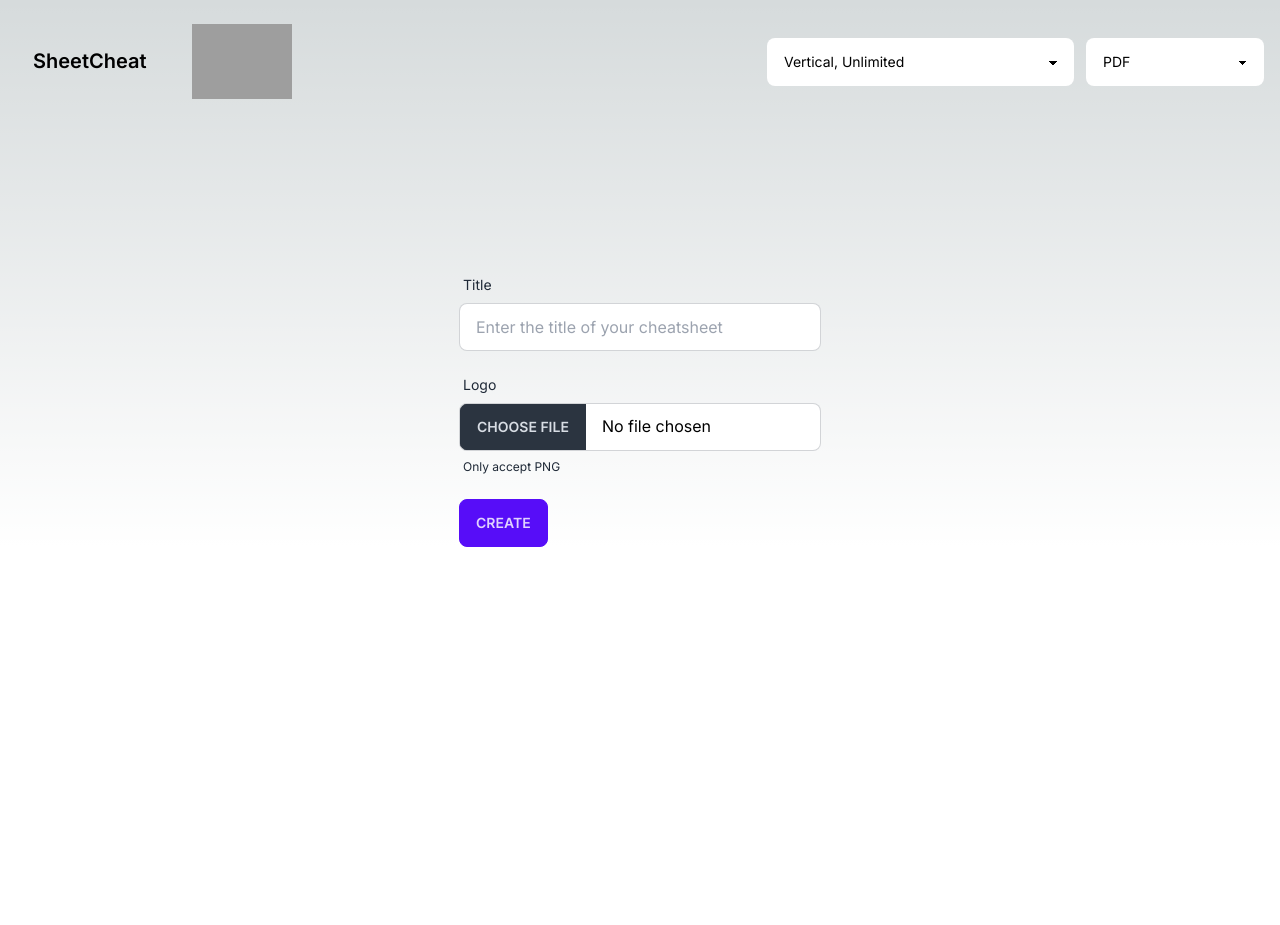
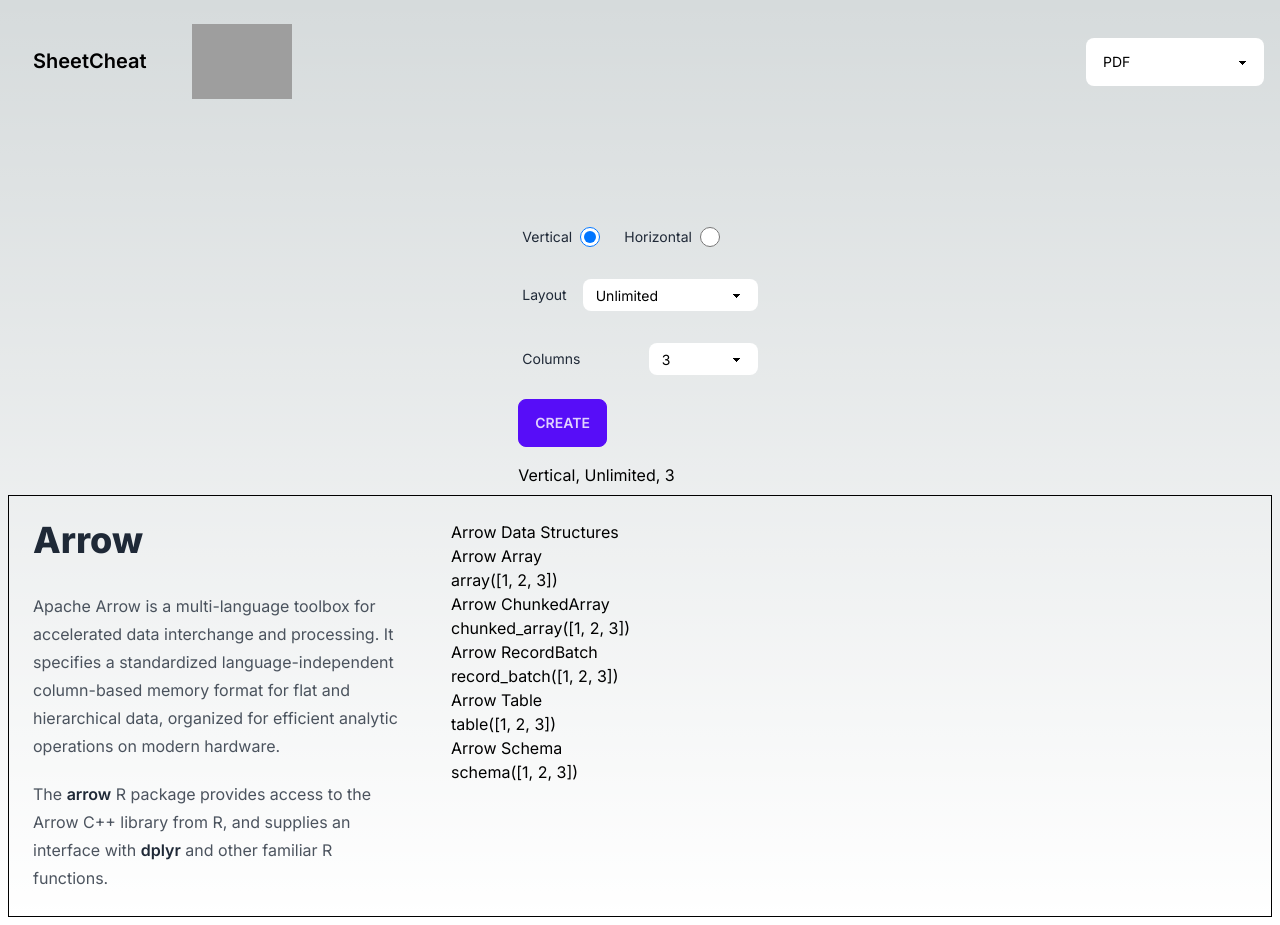
Before and after one commit to neverchanje/sheetcheat, a Next.js app: page / in a window 1280 px wide. Before the commit the page ends 800 px from the top, so only its background shows below. Built offline with nearby package versions, Linux system fonts and the light colour scheme; grey boxes are pictures that could not be loaded.

Commit message:
refactor cheatsheet creation

```diff
--- a/package.json
+++ b/package.json
@@ -11,9 +11,11 @@
   "dependencies": {
     "next": "14.0.2",
     "react": "^18",
-    "react-dom": "^18"
+    "react-dom": "^18",
+    "react-markdown": "^9.0.0"
   },
   "devDependencies": {
+    "@tailwindcss/typography": "^0.5.10",
     "@types/node": "^20",
     "@types/react": "^18",
     "@types/react-dom": "^18",
--- a/src/app/components/cheatsheet_form.tsx
+++ b/src/app/components/cheatsheet_form.tsx
@@ -2,54 +2,72 @@
 
 import React, { ChangeEvent, useState, FormEvent } from 'react';
 
-const CheatsheetForm = () => {
-    const [title, setTitle] = useState('');
-    const [logoImage, setLogoImage] = useState('');
+interface CheatsheetFormProps {
+    onSubmit: (title: string, logoImage: string) => void
+}
 
-    const handleTitleChange = (e: ChangeEvent<HTMLInputElement>) => {
-        setTitle(e.target.value);
-    };
+const orientationOptions = ['Vertical', 'Horizontal'];
 
-    const handleLogoImageChange = (e: ChangeEvent<HTMLInputElement>) => {
-        setLogoImage(e.target.value);
-    };
+const pageSizes = [
+    "Unlimited", // the default option
+    "Letter (US), 8.5 x 11",
+    "Legal (US), 8.5 x 14",
+    "A4, 8.3 x 11.7",
+    "A5, 5.8 x 8.3"
+];
+const pageSizeOptions = pageSizes.map((size, index) => <option key={index}>{size}</option>);
+
+const CheatsheetForm = (props: CheatsheetFormProps) => {
+    const [orientation, setOrientation] = useState('Vertical');
+    const [pageSize, setPageSize] = useState(pageSizes[0]);
+    const [columnNumber, setColumnNumber] = useState(3);
 
     const handleSubmit = (e: FormEvent) => {
         e.preventDefault();
-        // Perform actions when the "Create" button is clicked.
-        // You can access the 'title' and 'logoImage' values here.
-        console.log('Title:', title);
-        console.log('Logo Image:', logoImage);
+    };
+
+    const handleOrientationChange = (e: ChangeEvent<HTMLInputElement>) => {
+        setOrientation(e.target.value);
     };
 
     return (
         <form onSubmit={handleSubmit} className="space-y-4">
-            <div className="form-control">
-                <label className="label">
-                    <span className="label-text">Title</span>
-                </label>
-                <input
-                    type="text"
-                    className="input input-bordered"
-                    value={title}
-                    onChange={handleTitleChange}
-                    placeholder='Enter the title of your cheatsheet'
-                />
+
+            {/** Select Horizontal or Vertical */}
+            <div className='form-control'>
+                <div className="join join-horizontal space-x-4">
+                    {orientationOptions.map((opt, idx) => <label key={idx} className="label space-x-2 join-item">
+                        <span className="label-text">{opt}</span>
+                        <input
+                            type="radio"
+                            value={opt}
+                            checked={orientation === opt}
+                            onChange={handleOrientationChange}
+                            className="radio-sm text-blue-500"
+                        />
+                    </label>)}
+                </div>
             </div>
 
-            <div className="form-control">
-                <label className="label">
-                    <span className="label-text">Logo</span>
+            {/** Editor Page Size Dropdown */}
+            <div className='form-control'>
+                <label className="label space-x-4">
+                    <span className="label-text">Layout</span>
+                    <select className="select select-sm" defaultValue={pageSize} onChange={(e) => setPageSize(e.target.value)}>
+                        {pageSizeOptions}
+                    </select>
                 </label>
-                <input
-                    type="file"
-                    className="file-input file-input-bordered"
-                    value={logoImage}
-                    onChange={handleLogoImageChange}
-                />
+            </div>
 
-                <label className="label">
-                    <span className="label-text-alt">Only accept PNG</span>
+            {/** Column Number.
+             * TODO: If vertical, only 1~3 should be allowed. Horizontal allows 1-5.*/}
+            <div className='form-control'>
+                <label className="label space-x-4">
+                    <span className="label-text">Columns</span>
+                    <select className="select select-sm" defaultValue={columnNumber} onChange={(e) => setColumnNumber(parseInt(e.target.value))}>
+                        {[1, 2, 3, 4, 5].map((num, idx) => <option key={idx}>{num}</option>)}
+                        <option>Unlimited</option>
+                    </select>
                 </label>
             </div>
 
@@ -60,6 +78,10 @@ const CheatsheetForm = () => {
             >
                 Create
             </button>
+
+            <p>
+                {orientation}, {pageSize}, {columnNumber}
+            </p>
         </form>
     );
 };
--- a/src/app/components/navbar.tsx
+++ b/src/app/components/navbar.tsx
@@ -2,15 +2,6 @@ import { ProjectMetadata } from "../config";
 import Image from 'next/image'
 
 export default function NavBar() {
-    const pageSizes = [
-        "Vertical, Unlimited", // the default option
-        "Horizontal, Letter (US), 215.9 x 279.4 mm",
-        "Horizontal, Legal (US), 215.9 x 355.6 mm",
-        "Horizontal, A4, 210 x 297 mm",
-        "Horizontal, A5, 148 x 210 mm"
-    ];
-    const pageSizeOptions = pageSizes.map((size, index) => <option key={index}>{size}</option>);
-
     const exportTypes = [
         "PDF", // the default option
         "HTML",
@@ -51,14 +42,6 @@ export default function NavBar() {
 
             <div className="navbar-end">
                 <ul className="menu menu-horizontal gap-3">
-
-                    {/** Editor Page Size Dropdown */}
-                    <li>
-                        <select className="select" defaultValue={pageSizes[0]}>
-                            {pageSizeOptions}
-                        </select>
-                    </li>
-
                     {/** Export Dropdown */}
                     <li>
                         <select className="select" defaultValue={exportTypes[0]}>
--- a/src/app/page.tsx
+++ b/src/app/page.tsx
@@ -1,12 +1,114 @@
+'use client'
+
+import { useState } from 'react';
 import CheatsheetForm from './components/cheatsheet_form';
 import NavBar from './components/navbar';
+import Markdown from 'react-markdown'
+
+// TODO: Provide a toolbox for customizing the theme.
+const theme = {
+  blockStyles: '',
+  blockTitleStyles: '',
+  blockContentStyles: '',
+
+  // The cheatsheet header.
+  cheatsheetTitleStyles: '',
+  cheatsheetDescriptionStyles: '',
+  cheatsheetHeaderStyles: '',
+}
+
+interface ElementContent {
+  icon?: string,
+  name: string,
+  description: string,
+  longDescription?: string,
+  officialDocLink?: string,
+}
+
+interface BlockContent {
+  title: string,
+  elements: ElementContent[]
+  customStyles?: string,
+}
+
+interface CheatsheetContent {
+  title: string,
+  // Cheatsheet description in markdown.
+  description: string,
+  blocks: BlockContent[]
+}
 
 export default function Home() {
+  const [showCreateForm, setShowCreateForm] = useState(true);
+
+  const [content, setContent] = useState<CheatsheetContent>({
+    title: '# Arrow',
+    description: `
+Apache Arrow is a multi-language toolbox for accelerated data interchange and processing. It specifies a standardized language-independent column-based memory format for flat and hierarchical data, organized for efficient analytic operations on modern hardware.
+
+The **arrow** R package provides access to the Arrow C++ library from
+R, and supplies an interface with **dplyr** and other familiar R functions.
+`,
+    blocks: [{
+      title: 'Arrow Data Structures',
+      elements: [{
+        name: 'Arrow Array',
+        description: 'array([1, 2, 3])',
+      }, {
+        name: 'Arrow ChunkedArray',
+        description: 'chunked_array([1, 2, 3])',
+      }, {
+        name: 'Arrow RecordBatch',
+        description: 'record_batch([1, 2, 3])',
+      }, {
+        name: 'Arrow Table',
+        description: 'table([1, 2, 3])',
+      }, {
+        name: 'Arrow Schema',
+        description: 'schema([1, 2, 3])',
+      }]
+    }]
+  });
+
   return <div>
     <NavBar />
 
-    <div className='flex justify-center items-center pt-12 lg:pt-36'>
-      <CheatsheetForm />
+    {/** Form to create a new cheatsheet. Once submitted, it switches to the designer view. */}
+    {
+      showCreateForm &&
+      <div className='flex justify-center items-center pt-12 lg:pt-24'>
+        <CheatsheetForm onSubmit={(title: string, logoImage: string) => {
+          setShowCreateForm(false);
+        }} />
+      </div>
+    }
+
+    {/** Cheatsheet Editor */}
+    <div className='flex m-2 border border-solid border-black'>
+      <div className='grid grid-cols-1 md:grid-cols-2 lg:grid-cols-3 gap-x-10 p-6'>
+
+        {/** Cheatsheet Header */}
+        <div className={`prose ${theme.cheatsheetHeaderStyles}`}>
+          <Markdown className={theme.cheatsheetTitleStyles}>{content.title}</Markdown>
+          <Markdown className={theme.cheatsheetDescriptionStyles}>{content.description}</Markdown>
+        </div>
+
+        {/** Cheatsheet Blocks */}
+        {content.blocks.map((block, blockIdx) => {
+          return <div className={theme.blockStyles} key={blockIdx}>
+            <Markdown className={theme.blockTitleStyles}>{block.title}</Markdown>
+            {block.elements.map((element, elementIdx) => {
+              return <div key={elementIdx}>
+                <Markdown>{element.name}</Markdown>
+                <Markdown>{element.description}</Markdown>
+              </div>
+            })}
+          </div>;
+        })}
+        <div>
+        </div>
+
+      </div>
     </div>
   </div>
 }
--- a/tailwind.config.ts
+++ b/tailwind.config.ts
@@ -15,6 +15,7 @@ const config: Config = {
       },
     },
   },
-  plugins: [require("daisyui")],
+  // Make sure you require daisyui AFTER @tailwindcss/typography in tailwind.config.js
+  plugins: [require("@tailwindcss/typography"), require("daisyui")],
 };
 export default config;
```
Also changed, not shown: 1 other file (tests, documents, lock files or other folders).
